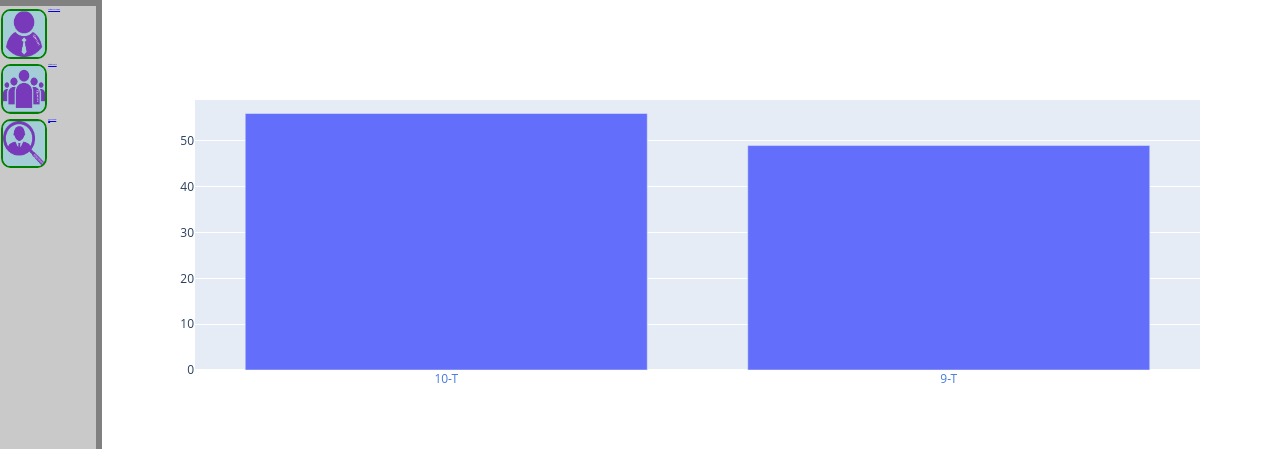
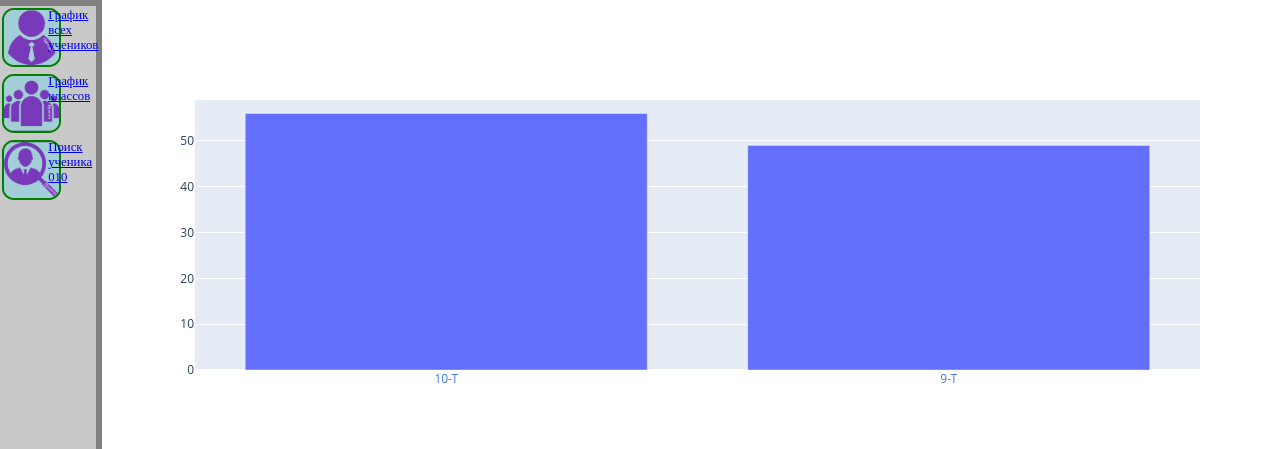
Before and after one commit to Dimmisc/Project, a Flask app: page /provide_grade_visitings in a window 1280 px wide. Shown: the top 449 px of the page. Run offline with Flask 3, Linux system fonts and the light colour scheme; data comes from the database, SQL or seed files in the repository.

Commit message:
Sqool edit

```diff
--- a/functions.txt
+++ b/functions.txt
@@ -1 +1,2 @@
 То что нужно сделать:
+прерделать базу данных на новую типизацию соответствующие функции тоже
--- a/main.py
+++ b/main.py
@@ -6,7 +6,7 @@ from werkzeug.utils import secure_filename
 from forms.site import ExselFile
 from database.site_data import Students, XLSXFILES
 from database import db_session
-from moduls.Site_moduls import extand_xlsx_file, GetDataStudents, GetGradesData
+from moduls.Site_moduls import extand_xlsx_file, GetDataStudents, GetGradesData, GetDataStudent
 from moduls.graphics import StudentsPlot, GradesPlot
 
 
@@ -21,10 +21,11 @@ app.config['UPLOAD_FOLDER'] = UPLOAD_FOLDER
 def main_page():
     db_sess = db_session.create_session()
     # extand_xlsx_file(db_sess, "static/loaded/Students.xlsx")
-    print(GetDataStudents(db_sess))
+    # print(GetDataStudents(db_sess))
     print()
-    print(GetGradesData(db_sess))
-
+    # print(GetGradesData(db_sess))
+    print()
+    print(GetDataStudent(db_sess, 5))
     return render_template("panel.html")
 
 
@@ -57,7 +58,7 @@ def excel_add():
         file = XLSXFILES()
         db_sess = db_session.create_session
         img_file = secure_filename(form.file.data.filename)
-        path = os.path.join(app.config['UPLOAD_FOLDER'], img_file)
+        path = os.path.join(app.config['UPLOAD_FOL  DER'], img_file)
         extand_xlsx_file(db_sess, path)
         form.file.data.save(path)
         file.file_href = path
--- a/moduls/Site_moduls.py
+++ b/moduls/Site_moduls.py
@@ -1,5 +1,6 @@
 from openpyxl import load_workbook
 from datetime import datetime as dt
+from datetime import timedelta
 
 from database.site_data import Students, Grades
 from database.data import Visitings
@@ -156,7 +157,18 @@ def CheckDateVisitings(href_to_file) -> str:
 
 def GetDataStudent(db_sess, id_student) -> list:
     data = []
-    student = db_sess.qeury(Students).filter_by(id=id_student).first()
-    min_day = min([visit.date for visit in student.Visitings])
-    max_day = max([visit.date for visit in student.Visitings])
+    student = db_sess.query(Students).filter_by(id=id_student).first()
+    visitings = student.Visits
+    min_day = min([(visit.date, visit.weekDay) for visit in visitings], key=lambda x: x[0])
+    max_day = max([(visit.date, visit.weekDay) for visit in visitings], key=lambda x: x[0])
+    print(min_day, max_day)
+    miday = min_day[0].split('-')
+    maday = max_day[0].split('-')
+    min_day = [dt(int(miday[0]), int(miday[1]), int(miday[2])), min_day[0]]
+    max_day = [dt(int(maday[0]), int(maday[1]), int(maday[2])), max_day[0]]
+    min_day[0] -= min_day[1]
+    max_day[0] += 7 - max_day[1]
+    print()
+    for i in range((max_day[0] - min_day[0]).days + 1):
+        print(i)
     return data
--- a/requirements.txt
+++ b/requirements.txt
@@ -1,5 +1,5 @@
 To download all without versions (May cause problems):
-""pip install flask flask_login flask_wtf werkzeug sqlalchemy plotly""
+""pip install flask flask_login flask_wtf werkzeug sqlalchemy plotly openpyxl""
 requered:
 blinker=1.9.0
 click=8.1.8
--- a/static/styles/panel.css
+++ b/static/styles/panel.css
@@ -1,4 +1,8 @@
 body {
+    padding: 0%;
+    margin: 0%;
+}
+.nullatr {
     padding: 0%;
     margin: 0%;
 }
@@ -10,11 +14,11 @@ body {
     grid-template-columns: 100% 0%;
 }
 .pt {
-    padding: 1%;
-    margin-top: 5%;
-    margin-left: 0%;
-    margin-bottom: 0%;
-    margin-right: 0%;
+    padding: 0vb;
+    margin-top: 0vb;
+    margin-left: 0vb;
+    margin-bottom: 0vb;
+    margin-right: 0vb;
 }
 .lf {
     float: left;
@@ -23,8 +27,7 @@ body {
     display: inline;
 }
 .icon {
-    width: 90%;
-    height: 90%;
+    width: 6.9vb;
     border: 0.3vb solid green;
     border-radius: 20%;
 }
@@ -32,7 +35,7 @@ body {
     margin: 0%;
     padding: 0%;
     visibility: hidden;
-    font-size: 0.1vw;
+    font-size: 1vw;
 }
 .view {
     display: flex;
@@ -78,14 +81,14 @@ body {
     margin: 0%;
     padding: 0%;
     visibility: visible;
-    font-size: 0.1vw;
+    font-size: 1vw;
 }
 .panel:hover .pt{
-    padding: 1%;
-    margin-top: 2.5%;
-    margin-left: 0%;
-    margin-bottom: 0%;
-    margin-right: 0%;
+    padding: 0.2vb;
+    margin-top: 0vb;
+    margin-left: 0vb;
+    margin-bottom: 0vb;
+    margin-right: 0vb;
 }
 .need {
     width: 1200px;
--- a/templates/panel.html
+++ b/templates/panel.html
@@ -12,7 +12,7 @@
             <div class="panel-pading">
                 <div class="">
                     <div class="grd pt">
-                        <a href="/provide_students_visiting" class=""><img src="/static/icons/1.png" class="icon"></img></a>
+                        <a href="/provide_students_visiting" class="nullatr"><img src="/static/icons/1.png" class="icon"></img></a>
                         <a href="/provide_students_visiting" class="desc">График всех учеников </a>
                     </div>
                 </div>
@@ -31,9 +31,8 @@
             </div>
         </div>
     </div>
-
     <div class="content">
-        {% block content %} {% endblock %}
+        {% block content %}{% endblock %}
     </div>
 </body>
 </html>
```
Also changed, not shown: templates/main.html (+3 -4 lines).
